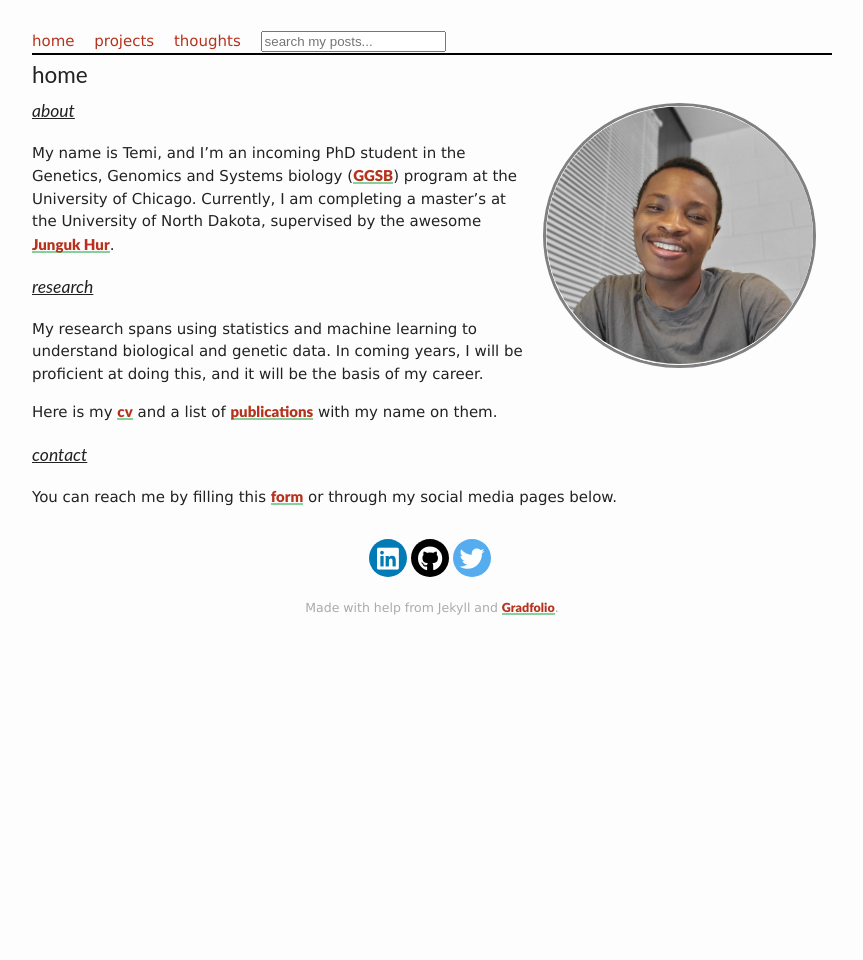
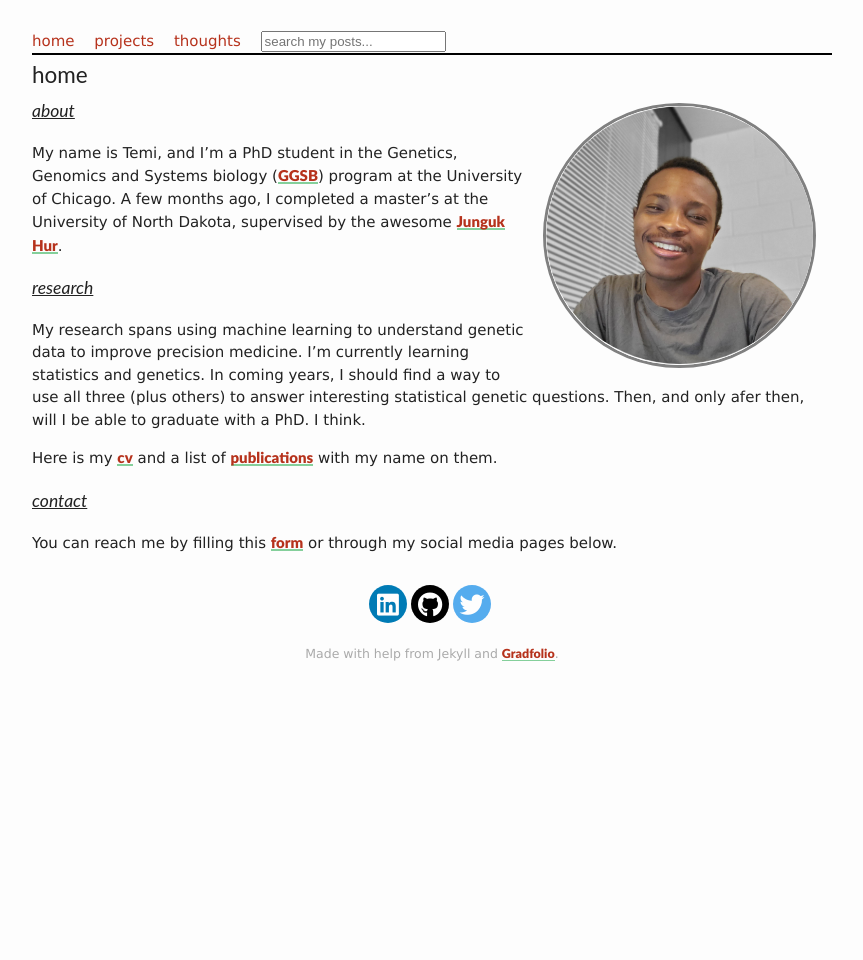
Before and after one commit to tobbyxy/temipete.github.io, a Jekyll site: the page built from index.md, in a window 1280 px wide. Shown: the whole page, without its empty margins (208-1071 px from the left). Built offline with Jekyll 4.4.1, drawn with Linux system fonts in a browser that asks for light colours; nearby versions of some CDN libraries; comment, search, counter and statistics services are not loaded; our own code applies the rules of GitHub Pages for plain Markdown files.

Commit message:
Update index.md

```diff
--- a/index.md
+++ b/index.md
@@ -14,7 +14,7 @@ published: true
   </i></u>
 </h3>
 
-My name is Temi, and I'm an incoming PhD student in the Genetics, Genomics and Systems biology ([GGSB](https://ggsb.uchicago.edu/){:target="_blank"}) program at the University of Chicago. Currently, I am completing a master's at the University of North Dakota, supervised by the awesome [Junguk Hur](https://med.und.edu/labs/hur/){:target="_blank"}.
+My name is Temi, and I'm a PhD student in the Genetics, Genomics and Systems biology ([GGSB](https://ggsb.uchicago.edu/){:target="_blank"}) program at the University of Chicago. A few months ago, I completed a master's at the University of North Dakota, supervised by the awesome [Junguk Hur](https://med.und.edu/labs/hur/){:target="_blank"}.
 
 <h3>
   <u><i>
@@ -22,7 +22,7 @@ My name is Temi, and I'm an incoming PhD student in the Genetics, Genomics and S
   </i></u>
 </h3>
 
-My research spans using statistics and machine learning to understand biological and genetic data. In coming years, I will be proficient at doing this, and it will be the basis of my career.
+My research spans using machine learning to understand genetic data to improve precision medicine. I'm currently learning statistics and genetics. In coming years, I should find a way to use all three (plus others) to answer interesting statistical genetic questions. Then, and only afer then, will I be able to graduate with a PhD. I think.
 
 Here is my <a href="../docs/cv.pdf" target="_blank" rel="noopener noreferrer">cv</a> and a list of <a href="../publications" target="_blank" rel="noopener noreferrer">publications</a> with my name on them.
 
```
